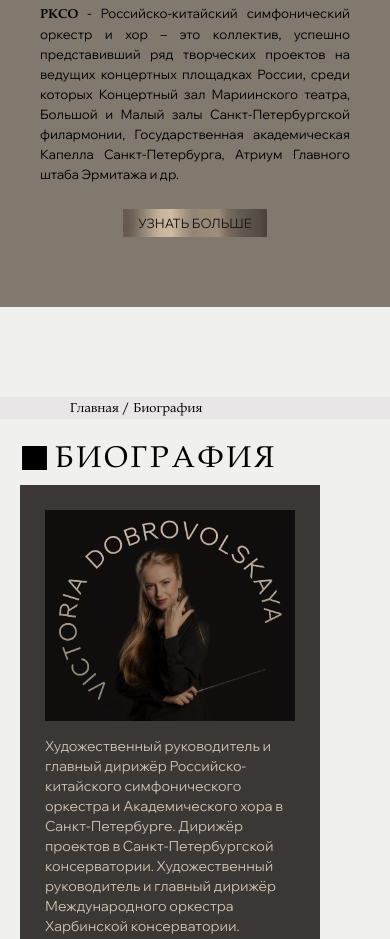
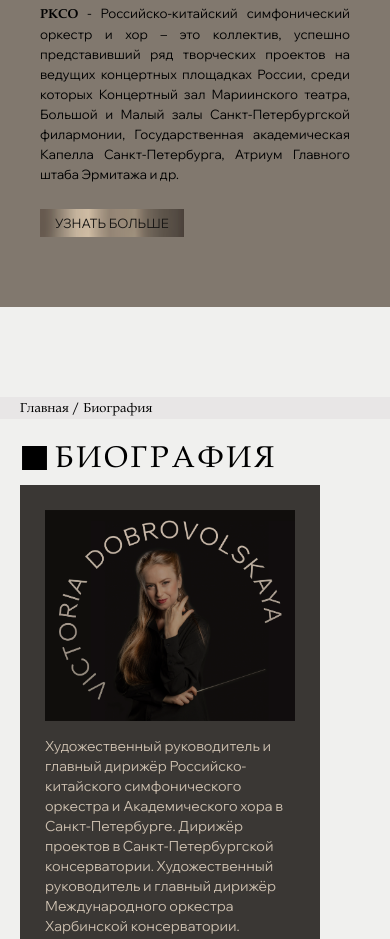
Before and after one commit to Ri1904/victoria-dobrovolskaya, a plain HTML site: page index.html in a window 390 px wide. Shown: the part 842-1781 px from the top of the page. Drawn offline with Linux system fonts and the light colour scheme.

Commit message:
mobile version changes added

```diff
--- a/styles/style.css
+++ b/styles/style.css
@@ -1034,6 +1034,7 @@
 
   .about-button {
     padding-inline: 15px;
+    align-self: start;
   }
 
   .return-to-main-page-link {
@@ -1204,8 +1205,17 @@
   }
 
   .press,
-  .media {
+  .media,
+  .contacts {
     padding: 30px;
+  }
+
+  .section-line-text {
+    padding-left: 30px;
+  }
+
+  .bio-line-text {
+    padding-left: 70px;
   }
 }
 
@@ -1374,6 +1384,10 @@
     padding-top: 20px;
   }
 
+  .bio-line-text {
+    padding-left: 20px;
+  }
+
   .bio-description {
     line-height: 20px;
   }
```
